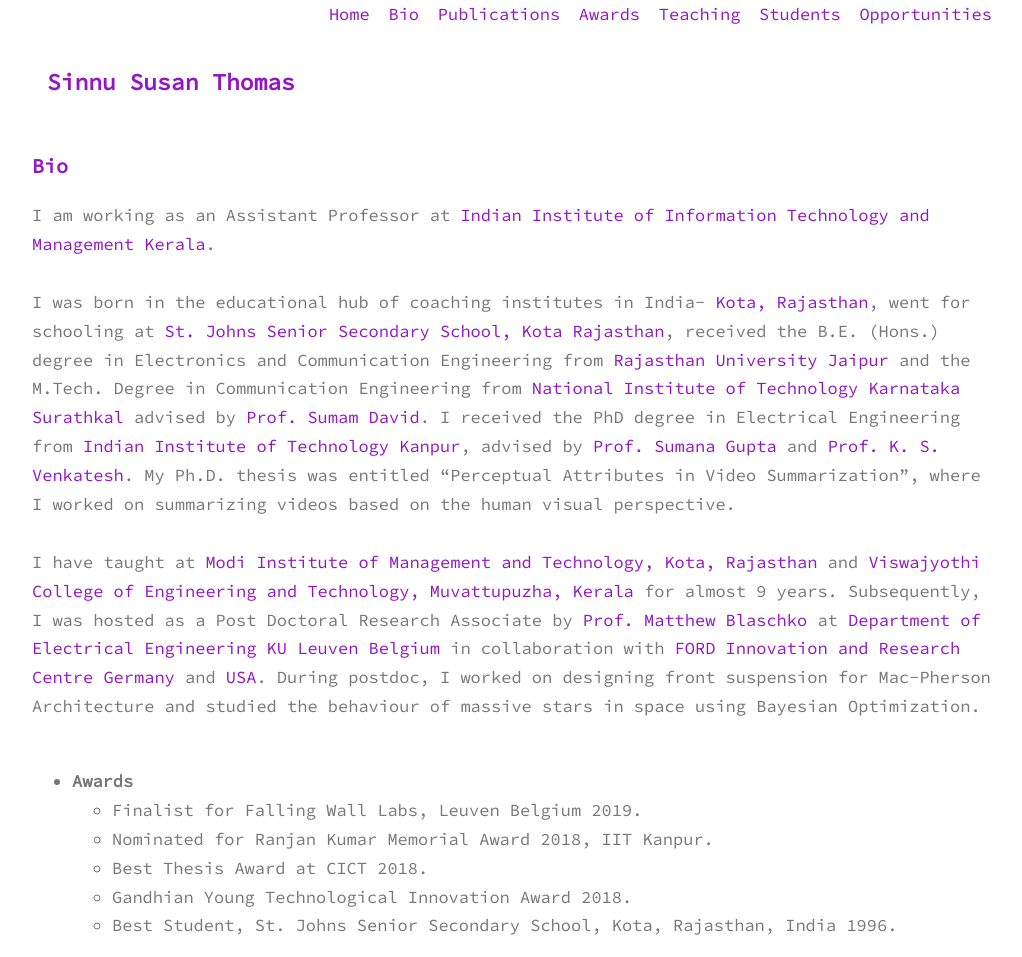
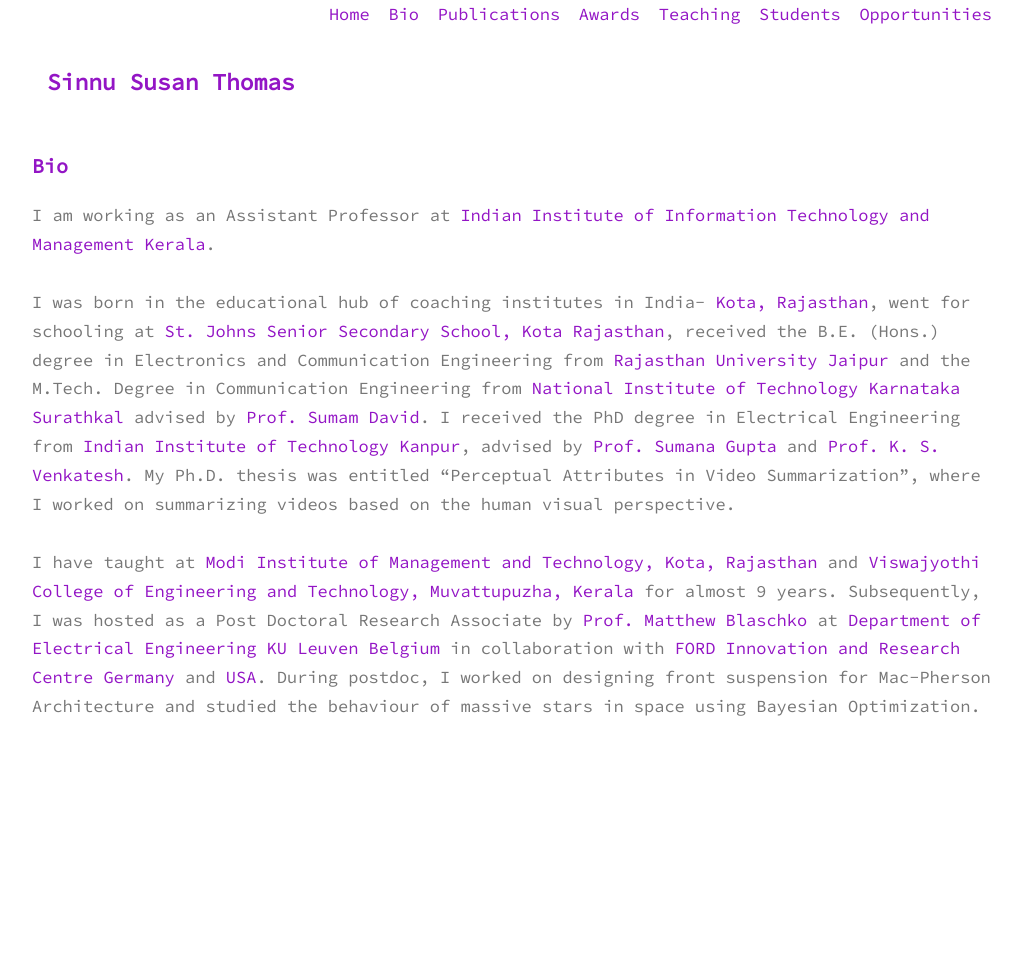
Before and after one commit to sinnuthomas/sinnuthomas.github.io, a Jekyll site: the page built from bio.md, in a window 1280 px wide. Shown: the whole page, without its empty margins (128-1150 px from the left). Built offline with Jekyll 4.4.1, drawn with Linux system fonts in a browser that asks for light colours; after the commit the page ends 900 px from its top, so only the background shows below that.

Commit message:
Update bio.md

```diff
--- a/bio.md
+++ b/bio.md
@@ -9,11 +9,3 @@
 I was born in the educational hub of coaching institutes in India- [Kota, Rajasthan](https://kota.rajasthan.gov.in/content/raj/kota/en/home.html), went for schooling at [St. Johns Senior Secondary School, Kota Rajasthan](http://www.stjohnsschoolkota.edu.in/), received the B.E. (Hons.) degree in Electronics and Communication Engineering from [Rajasthan University Jaipur](https://www.uniraj.ac.in/) and the M.Tech. Degree in Communication Engineering from [National Institute of Technology Karnataka Surathkal](https://www.nitk.ac.in/) advised by [Prof. Sumam David](https://sumam.nitk.ac.in/). I received the PhD degree in Electrical Engineering from [Indian Institute of Technology Kanpur](https://iitk.ac.in/), advised by [Prof. Sumana Gupta](http://www.iitk.ac.in/ee/people/fac-pages/sumana.shtml) and [Prof. K. S. Venkatesh](http://home.iitk.ac.in/~venkats/). My Ph.D. thesis was entitled “Perceptual Attributes in Video Summarization”, where I worked on summarizing videos based on the human visual perspective.
 <br/><br/>
 I have taught at [Modi Institute of Management and Technology, Kota, Rajasthan](http://www.modiedukota.org/) and [Viswajyothi College of Engineering and Technology, Muvattupuzha, Kerala](https://vjcet.org/#/) for almost 9 years.  Subsequently, I was hosted as a Post Doctoral Research Associate by [Prof. Matthew Blaschko](https://homes.esat.kuleuven.be/~mblaschk/)  at [Department of Electrical Engineering KU Leuven Belgium](https://www.esat.kuleuven.be/psi) in collaboration with [FORD Innovation and Research Centre Germany](https://www.ford.de/) and [USA](https://www.ford.com/). During postdoc, I worked on designing front suspension for Mac-Pherson Architecture and studied the behaviour of massive stars in space using Bayesian Optimization.
-<br/><br/>
-* **Awards**
-  <br/>
-  * Finalist for Falling Wall Labs, Leuven Belgium 2019.
-  * Nominated for Ranjan Kumar Memorial Award 2018, IIT Kanpur.
-  * Best Thesis Award at CICT 2018.
-  * Gandhian Young Technological Innovation Award 2018.
-  * Best Student, St. Johns Senior Secondary School, Kota, Rajasthan, India 1996.
```
